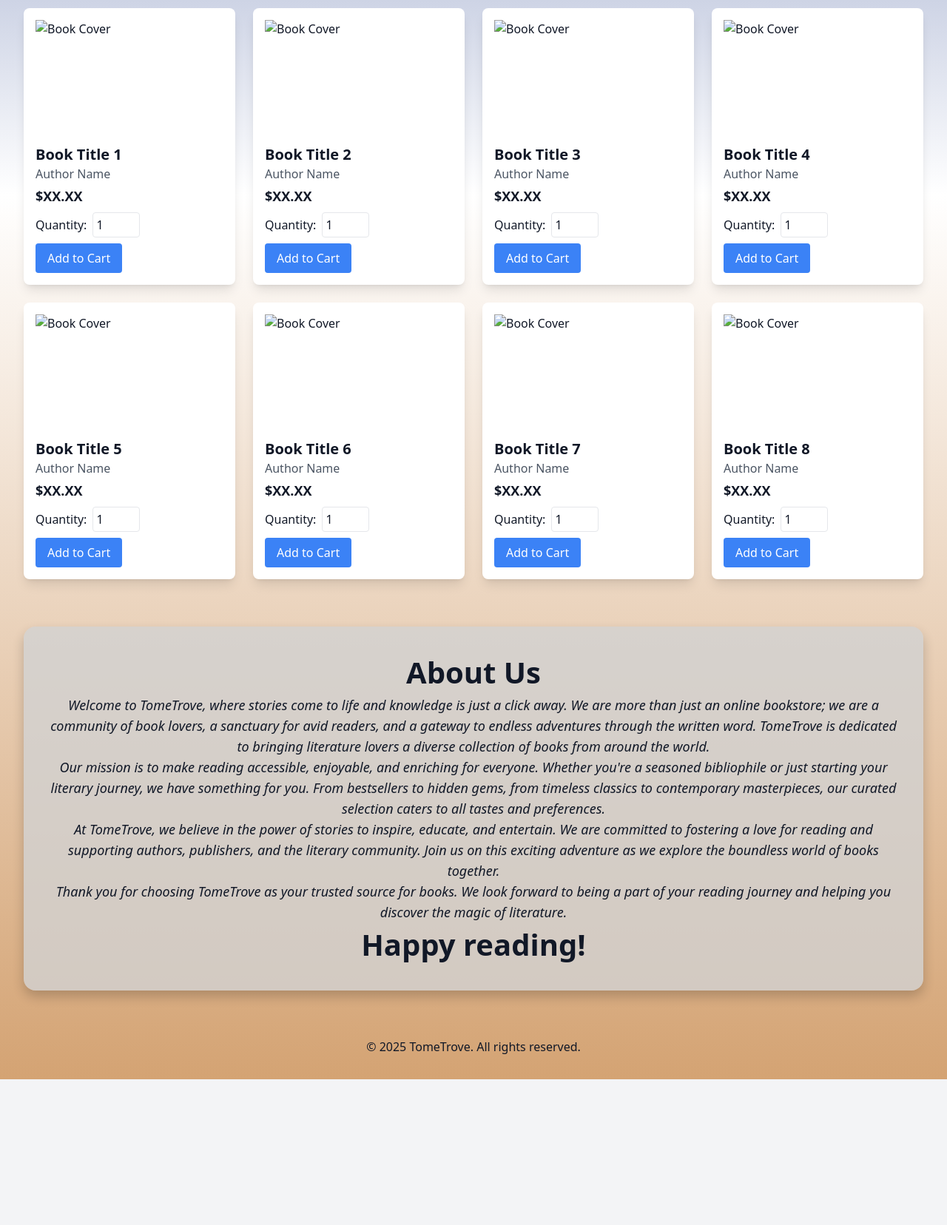
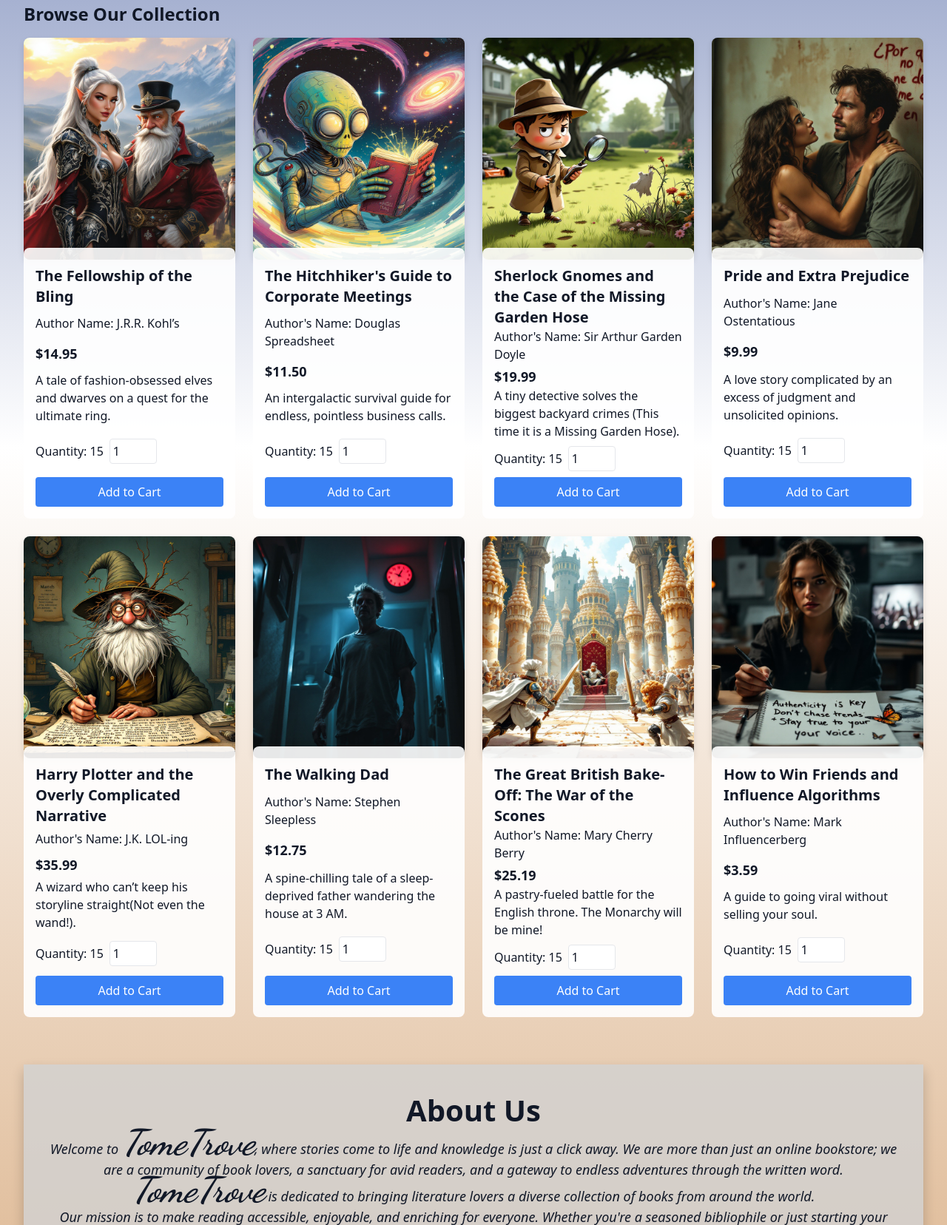
Before and after one commit to tejashpjc/E-CommercePlatform, a plain HTML site: page index.html in a window 1280 px wide. Shown: the part 933-2589 px from the top of the page at 74% size. Before the commit the page ends 2392 px from the top, so only its background shows below. Drawn offline with nearby package versions, Linux system fonts and the light colour scheme; a script that the page names is missing.

Commit message:
improvement
cleaning up code, debugging, improvements.

```diff
--- a/index.html
+++ b/index.html
@@ -7,31 +7,75 @@
     <script src="https://cdn.tailwindcss.com"></script>
     <script defer src="script.js"></script>
     <style>
+        @import url('https://fonts.googleapis.com/css2?family=Dancing+Script:wght@700&display=swap'); /* Importing a cursive font */
+
         body {
             background: linear-gradient(to bottom, #1E3A8A, #FFFFFF, #D4A373);
+        }
+        .book-container {
+            display: flex;
+            flex-direction: column;
+            justify-content: space-between;
+            height: 100%;
+        }
+        .book {
+            background-size: cover;
+            background-position: center;
+            border-radius: 0.5rem;
+            box-shadow: 0 4px 8px rgba(0, 0, 0, 0.1);
+            height: 300px; /* Adjust the height as needed */
         }
         .book:hover {
             transform: scale(1.05);
             transition: transform 0.3s ease-in-out;
         }
+        .book-info {
+            background: rgba(255, 255, 255, 0.9); /* White background with some transparency */
+            padding: 1rem;
+            border-radius: 0.5rem;
+            margin-top: -1rem; /* Adjust margin to overlap the image */
+            flex-grow: 1;
+            display: flex;
+            flex-direction: column;
+            justify-content: space-between;
+        }
         .about-box {
-            background: rgba(211, 211, 211, 0.8); /* Faded gray color */
+            background: rgba(211, 211, 211, 0.8);
             padding: 2rem;
-            border-radius: 1rem; /* Increased border-radius for rounder edges */
-            box-shadow: 0 8px 16px rgba(0, 0, 0, 0.2); /* Added box-shadow for floating effect */
+            box-shadow: 0 8px 16px rgba(0, 0, 0, 0.2);
         }
         .about-box h2 {
-            font-size: 2.5rem; /* Bigger font size for "About Us" */
+            font-size: 2.5rem;
         }
         .about-box p {
-            font-style: italic; /* Italicize all other text */
+            font-style: italic; /* Italicize text */
+        }
+        .header-title, .header-title a {
+            font-family: 'Dancing Script', cursive; /* Applying the cursive font */
+            font-size: 3rem; /* Making the text larger */
+        }
+        .header-buttons a {
+            font-size: 1.25rem; /* Increasing the font size for header buttons */
         }
     </style>
+    <script>
+        document.addEventListener('DOMContentLoaded', function() {
+            const quantityInputs = document.querySelectorAll('input[type="number"]');
+            quantityInputs.forEach(input => {
+                input.addEventListener('input', function() {
+                    if (this.value > 15) {
+                        alert('You cannot choose more than the amount in stock (Currently: 15). *This is subject to change, so please check back later.*');
+                        this.value = 15;
+                    }
+                });
+            });
+        });
+    </script>
 </head>
 <body class="bg-gray-100 text-gray-900">
     <header class="bg-blue-600 p-4 text-white flex justify-between items-center">
-        <h1 class="text-2xl font-bold"><a href="index.html">TomeTrove</a></h1>
-        <nav>
+        <h1 class="header-title"><a href="index.html">TomeTrove</a></h1>
+        <nav class="header-buttons">
             <ul class="flex space-x-4">
                 <li><a href="#home" class="hover:underline">Home</a></li>
                 <li><a href="#books" class="hover:underline">Books</a></li>
@@ -44,7 +88,7 @@
 
     <section id="home" class="p-8 text-center bg-cover bg-center h-screen" style="background-image: url('https://pin.it/6QUAk2zOE');">
         <div class="bg-black bg-opacity-50 p-16 rounded-lg flex flex-col justify-center items-center h-full">
-            <h2 class="text-6xl font-bold text-white">Welcome to TomeTrove</h2>
+            <h2 class="text-6xl font-bold text-white">Welcome to <span class="header-title">TomeTrove</span></h2>
             <p class="text-3xl mt-4 text-gray-200">Your one-stop destination for books of all genres.</p>
             <a href="#books" class="mt-6 inline-block bg-blue-500 text-white px-8 py-4 rounded-lg hover:bg-blue-700 transition">Browse Books</a>
             <a href="contact.html" class="mt-6 inline-block bg-blue-500 text-white px-8 py-4 rounded-lg hover:bg-blue-700 transition">Contact Us</a>
@@ -54,93 +98,117 @@
     <section id="books" class="p-8">
         <h2 class="text-2xl font-semibold">Browse Our Collection</h2>
         <div class="grid grid-cols-1 md:grid-cols-3 lg:grid-cols-4 gap-6 mt-4">
-            <div class="book bg-white p-4 shadow-lg rounded-lg hover:scale-105 transition transform duration-300">
-                <img src="placeholder.jpg" alt="Book Cover" class="w-full h-40 object-cover">
-                <h3 class="text-xl font-semibold mt-2">Book Title 1</h3>
-                <p class="text-gray-600">Author Name</p>
-                <p class="text-lg font-bold mt-1">$XX.XX</p>
+            <div class="book-container">
+                <div class="book" style="background-image: url('images/FellowshipBling.jpg');"></div>
+                <div class="book-info">
+                    <h3 class="text-xl font-semibold mt-2">The Fellowship of the Bling</h3>
+                    <p class="text-gray-900">Author Name: J.R.R. Kohl’s</p>
+                    <p class="text-lg font-bold mt-1">$14.95</p>
+                    <p class="text-gray-900">A tale of fashion-obsessed elves and dwarves on a quest for the ultimate ring.</p>
                     <div class="mt-2 flex items-center">
-                    <label for="quantity1" class="mr-2">Quantity:</label>
-                    <input type="number" id="quantity1" name="quantity1" min="1" value="1" class="w-16 p-1 border rounded">
+                        <label for="quantity1" class="mr-2">Quantity: 15</label>
+                        <input type="number" id="quantity1" name="quantity1" min="1" max="15" value="1" class="w-16 p-1 border rounded">
                     </div>
                     <button class="mt-2 bg-blue-500 text-white px-4 py-2 rounded add-to-cart">Add to Cart</button>
                 </div>
-            <div class="book bg-white p-4 shadow-lg rounded-lg hover:scale-105 transition transform duration-300">
-                <img src="placeholder.jpg" alt="Book Cover" class="w-full h-40 object-cover">
-                <h3 class="text-xl font-semibold mt-2">Book Title 2</h3>
-                <p class="text-gray-600">Author Name</p>
-                <p class="text-lg font-bold mt-1">$XX.XX</p>
+            </div>
+            <div class="book-container">
+                <div class="book" style="background-image: url('images/Hitchhiker.jpg');"></div>
+                <div class="book-info">
+                    <h3 class="text-xl font-semibold mt-2">The Hitchhiker's Guide to Corporate Meetings</h3>
+                    <p class="text-gray-900">Author's Name: Douglas Spreadsheet</p>
+                    <p class="text-lg font-bold mt-1">$11.50</p>
+                    <p class="text-gray-900">An intergalactic survival guide for endless, pointless business calls.</p>
                     <div class="mt-2 flex items-center">
-                    <label for="quantity2" class="mr-2">Quantity:</label>
-                    <input type="number" id="quantity2" name="quantity2" min="1" value="1" class="w-16 p-1 border rounded">
+                        <label for="quantity2" class="mr-2">Quantity: 15</label>
+                        <input type="number" id="quantity2" name="quantity2" min="1" max="15" value="1" class="w-16 p-1 border rounded">
                     </div>
                     <button class="mt-2 bg-blue-500 text-white px-4 py-2 rounded add-to-cart">Add to Cart</button>
                 </div>
-            <div class="book bg-white p-4 shadow-lg rounded-lg hover:scale-105 transition transform duration-300">
-                <img src="placeholder.jpg" alt="Book Cover" class="w-full h-40 object-cover">
-                <h3 class="text-xl font-semibold mt-2">Book Title 3</h3>
-                <p class="text-gray-600">Author Name</p>
-                <p class="text-lg font-bold mt-1">$XX.XX</p>
+            </div>
+            <div class="book-container">
+                <div class="book" style="background-image: url('images/SherlockGnome.jpg');"></div>
+                <div class="book-info">
+                    <h3 class="text-xl font-semibold mt-2">Sherlock Gnomes and the Case of the Missing Garden Hose</h3>
+                    <p class="text-gray-900">Author's Name: Sir Arthur Garden Doyle</p>
+                    <p class="text-lg font-bold mt-1">$19.99</p>
+                    <p class="text-gray-900">A tiny detective solves the biggest backyard crimes (This time it is a Missing Garden Hose).</p>
                     <div class="mt-2 flex items-center">
-                    <label for="quantity3" class="mr-2">Quantity:</label>
-                    <input type="number" id="quantity3" name="quantity3" min="1" value="1" class="w-16 p-1 border rounded">
+                        <label for="quantity3" class="mr-2">Quantity: 15</label>
+                        <input type="number" id="quantity3" name="quantity3" min="1" max="15" value="1" class="w-16 p-1 border rounded">
                     </div>
                     <button class="mt-2 bg-blue-500 text-white px-4 py-2 rounded add-to-cart">Add to Cart</button>
                 </div>
-            <div class="book bg-white p-4 shadow-lg rounded-lg hover:scale-105 transition transform duration-300">
-                <img src="placeholder.jpg" alt="Book Cover" class="w-full h-40 object-cover">
-                <h3 class="text-xl font-semibold mt-2">Book Title 4</h3>
-                <p class="text-gray-600">Author Name</p>
-                <p class="text-lg font-bold mt-1">$XX.XX</p>
+            </div>
+            <div class="book-container">
+                <div class="book" style="background-image: url('images/PrideandPrejudice.jpg');"></div>
+                <div class="book-info">
+                    <h3 class="text-xl font-semibold mt-2">Pride and Extra Prejudice</h3>
+                    <p class="text-gray-900">Author's Name: Jane Ostentatious</p>
+                    <p class="text-lg font-bold mt-1">$9.99</p>
+                    <p class="text-gray-900">A love story complicated by an excess of judgment and unsolicited opinions.</p>
                     <div class="mt-2 flex items-center">
-                    <label for="quantity4" class="mr-2">Quantity:</label>
-                    <input type="number" id="quantity4" name="quantity4" min="1" value="1" class="w-16 p-1 border rounded">
+                        <label for="quantity4" class="mr-2">Quantity: 15</label>
+                        <input type="number" id="quantity4" name="quantity4" min="1" max="15" value="1" class="w-16 p-1 border rounded">
                     </div>
                     <button class="mt-2 bg-blue-500 text-white px-4 py-2 rounded add-to-cart">Add to Cart</button>
                 </div>
-            <div class="book bg-white p-4 shadow-lg rounded-lg hover:scale-105 transition transform duration-300">
-                <img src="placeholder.jpg" alt="Book Cover" class="w-full h-40 object-cover">
-                <h3 class="text-xl font-semibold mt-2">Book Title 5</h3>
-                <p class="text-gray-600">Author Name</p>
-                <p class="text-lg font-bold mt-1">$XX.XX</p>
+            </div>
+            <div class="book-container">
+                <div class="book" style="background-image: url('images/HarryPlotter.jpg');"></div>
+                <div class="book-info">
+                    <h3 class="text-xl font-semibold mt-2">Harry Plotter and the Overly Complicated Narrative</h3>
+                    <p class="text-gray-900">Author's Name: J.K. LOL-ing</p>
+                    <p class="text-lg font-bold mt-1">$35.99</p>
+                    <p class="text-gray-900">A wizard who can’t keep his storyline straight(Not even the wand!).</p>
                     <div class="mt-2 flex items-center">
-                    <label for="quantity5" class="mr-2">Quantity:</label>
-                    <input type="number" id="quantity5" name="quantity5" min="1" value="1" class="w-16 p-1 border rounded">
+                        <label for="quantity5" class="mr-2">Quantity: 15</label>
+                        <input type="number" id="quantity5" name="quantity5" min="1" max="15" value="1" class="w-16 p-1 border rounded">
                     </div>
                     <button class="mt-2 bg-blue-500 text-white px-4 py-2 rounded add-to-cart">Add to Cart</button>
                 </div>
-            <div class="book bg-white p-4 shadow-lg rounded-lg hover:scale-105 transition transform duration-300">
-                <img src="placeholder.jpg" alt="Book Cover" class="w-full h-40 object-cover">
-                <h3 class="text-xl font-semibold mt-2">Book Title 6</h3>
-                <p class="text-gray-600">Author Name</p>
-                <p class="text-lg font-bold mt-1">$XX.XX</p>
+            </div>
+            <div class="book-container">
+                <div class="book" style="background-image: url('images/WalkingDad.jpg');"></div>
+                <div class="book-info">
+                    <h3 class="text-xl font-semibold mt-2">The Walking Dad</h3>
+                    <p class="text-gray-900">Author's Name: Stephen Sleepless</p>
+                    <p class="text-lg font-bold mt-1">$12.75</p>
+                    <p class="text-gray-900">A spine-chilling tale of a sleep-deprived father wandering the house at 3 AM.</p>
                     <div class="mt-2 flex items-center">
-                    <label for="quantity6" class="mr-2">Quantity:</label>
-                    <input type="number" id="quantity6" name="quantity6" min="1" value="1" class="w-16 p-1 border rounded">
+                        <label for="quantity6" class="mr-2">Quantity: 15</label>
+                        <input type="number" id="quantity6" name="quantity6" min="1" max="15" value="1" class="w-16 p-1 border rounded">
                     </div>
                     <button class="mt-2 bg-blue-500 text-white px-4 py-2 rounded add-to-cart">Add to Cart</button>
                 </div>
-            <div class="book bg-white p-4 shadow-lg rounded-lg hover:scale-105 transition transform duration-300">
-                <img src="placeholder.jpg" alt="Book Cover" class="w-full h-40 object-cover">
-                <h3 class="text-xl font-semibold mt-2">Book Title 7</h3>
-                <p class="text-gray-600">Author Name</p>
-                <p class="text-lg font-bold mt-1">$XX.XX</p>
+            </div>
+            <div class="book-container">
+                <div class="book" style="background-image: url('images/BritishBakeOff.jpg');"></div>
+                <div class="book-info">
+                    <h3 class="text-xl font-semibold mt-2">The Great British Bake-Off: The War of the Scones</h3>
+                    <p class="text-gray-900">Author's Name: Mary Cherry Berry</p>
+                    <p class="text-lg font-bold mt-1">$25.19</p>
+                    <p class="text-gray-900">A pastry-fueled battle for the English throne. The Monarchy will be mine!</p>
                     <div class="mt-2 flex items-center">
-                    <label for="quantity7" class="mr-2">Quantity:</label>
-                    <input type="number" id="quantity7" name="quantity7" min="1" value="1" class="w-16 p-1 border rounded">
+                        <label for="quantity7" class="mr-2">Quantity: 15</label>
+                        <input type="number" id="quantity7" name="quantity7" min="1" max="15" value="1" class="w-16 p-1 border rounded">
                     </div>
                     <button class="mt-2 bg-blue-500 text-white px-4 py-2 rounded add-to-cart">Add to Cart</button>
                 </div>
-            <div class="book bg-white p-4 shadow-lg rounded-lg hover:scale-105 transition transform duration-300">
-                <img src="placeholder.jpg" alt="Book Cover" class="w-full h-40 object-cover">
-                <h3 class="text-xl font-semibold mt-2">Book Title 8</h3>
-                <p class="text-gray-600">Author Name</p>
-                <p class="text-lg font-bold mt-1">$XX.XX</p>
+            </div>
+            <div class="book-container">
+                <div class="book" style="background-image: url('images/InfluenceAlgo.jpg');"></div>
+                <div class="book-info">
+                    <h3 class="text-xl font-semibold mt-2">How to Win Friends and Influence Algorithms</h3>
+                    <p class="text-gray-900">Author's Name: Mark Influencerberg</p>
+                    <p class="text-lg font-bold mt-1">$3.59</p>
+                    <p class="text-gray-900">A guide to going viral without selling your soul.</p>
                     <div class="mt-2 flex items-center">
-                    <label for="quantity8" class="mr-2">Quantity:</label>
-                    <input type="number" id="quantity8" name="quantity8" min="1" value="1" class="w-16 p-1 border rounded">
+                        <label for="quantity8" class="mr-2">Quantity: 15</label>
+                        <input type="number" id="quantity8" name="quantity8" min="1" max="15" value="1" class="w-16 p-1 border rounded">
                     </div>
                     <button class="mt-2 bg-blue-500 text-white px-4 py-2 rounded add-to-cart">Add to Cart</button>
+                </div>
             </div>
         </div>
     </section>
@@ -148,16 +216,16 @@
     <section id="about" class="p-8 text-center">
         <div class="about-box">
             <h2 class="text-2x1 font-semibold"><b>About Us</b></h2>
-            <p class="text-lg italic">Welcome to TomeTrove, where stories come to life and knowledge is just a click away. We are more than just an online bookstore; we are a community of book lovers, a sanctuary for avid readers, and a gateway to endless adventures through the written word. TomeTrove is dedicated to bringing literature lovers a diverse collection of books from around the world.</p>
+            <p class="text-lg italic">Welcome to <span class="header-title">TomeTrove</span>, where stories come to life and knowledge is just a click away. We are more than just an online bookstore; we are a community of book lovers, a sanctuary for avid readers, and a gateway to endless adventures through the written word. <span class="header-title">TomeTrove</span> is dedicated to bringing literature lovers a diverse collection of books from around the world.</p>
             <p class="text-lg italic">Our mission is to make reading accessible, enjoyable, and enriching for everyone. Whether you're a seasoned bibliophile or just starting your literary journey, we have something for you. From bestsellers to hidden gems, from timeless classics to contemporary masterpieces, our curated selection caters to all tastes and preferences.</p>
-            <p class="text-lg italic">At TomeTrove, we believe in the power of stories to inspire, educate, and entertain. We are committed to fostering a love for reading and supporting authors, publishers, and the literary community. Join us on this exciting adventure as we explore the boundless world of books together.</p>
-            <p class="text-lg italic">Thank you for choosing TomeTrove as your trusted source for books. We look forward to being a part of your reading journey and helping you discover the magic of literature.</p>
-            <p class="text-lg italic"><h2><b>Happy reading!</b></h2></p>
+            <p class="text-lg italic">At <span class="header-title">TomeTrove</span>, we believe in the power of stories to inspire, educate, and entertain. We are committed to fostering a love for reading and supporting authors, publishers, and the literary community. Join us on this exciting adventure as we explore the boundless world of books together.</p>
+            <p class="text-lg italic">Thank you for choosing <span class="header-title">TomeTrove</span> as your trusted source for books. We look forward to being a part of your reading journey and helping you discover the magic of literature.</p>
+            <p class="text-lg italic"><h2><b>Happy reading at <span class="header-title">TomeTrove </span>! </b></h2></p>
         </div>
     </section>
 
     <section id="cart" class="p-8 text-center">
-        <p>&copy; 2025 TomeTrove. All rights reserved.</p>
+        <p>&copy; 2025 <span class="header-title">TomeTrove</span>. All rights reserved.</p>
     </section>
 </body>
 </html>
```
Also changed, not shown: contact.html (+3 -3 lines), images/BritishBakeOff.jpg (added), images/FellowshipBling.jpg (added), images/HarryPlotter.jpg (added), images/Hitchhiker.jpg (added), images/InfluenceAlgo.jpg (added), images/PrideandPrejudice.jpg (added), images/SherlockGnome.jpg (added), images/WalkingDad.jpg (added). Lines whose indentation alone changed are shown as unchanged.
